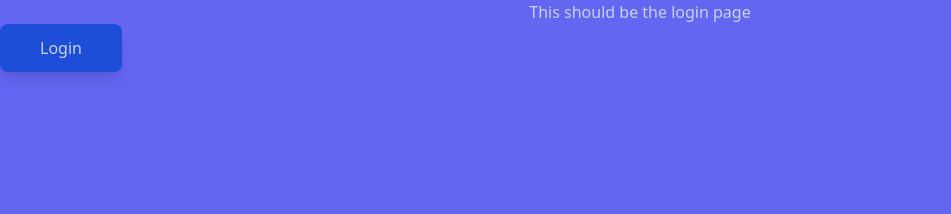
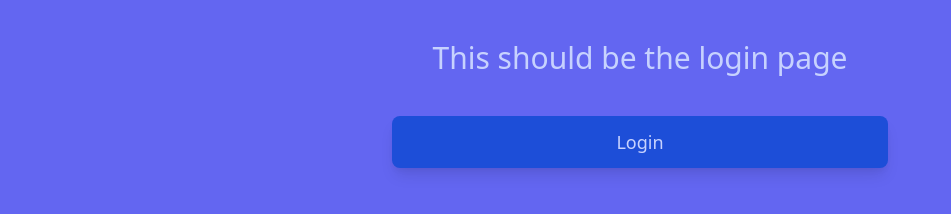
Before and after one commit to NicoSakuraStar/hobby-89ujoijiwjf39smc, a website: page login.html in a window 1280 px wide. Shown: the whole page, without its empty margins (0-951 px from the left). Drawn offline with nearby package versions, Linux system fonts and the light colour scheme.

Commit message:
Changes example.css to css code. Placed button in center with grid

```diff
--- a/login.html
+++ b/login.html
@@ -7,8 +7,8 @@
     <link rel="stylesheet"  href="https://unpkg.com/tailwindcss@^1.0/dist/tailwind.min.css">
   </head>
 
-  <body class='bg-indigo-500 text-indigo-200'>
-    <h1 class='text-center'>This should be the login page</h1>
-    <a href="/desktop.html" class='inline-block px-10 py-3 bg-blue-700 hover:bg-blue-500 rounded-lg shadow-lg'>Login</a>
+  <body class='grid bg-indigo-500 text-indigo-200 items-center text-center justify-center'>
+    <h1 class="inline-block px-10 py-10 text-3xl">This should be the login page</h1>
+    <a href="/desktop.html" class='inline-block px-10 py-3 bg-blue-700 hover:bg-blue-500 rounded-lg shadow-lg text-lg '>Login</a>
   </body>
 </html>
```
Also changed, not shown: example.html (+1 -1 lines).
